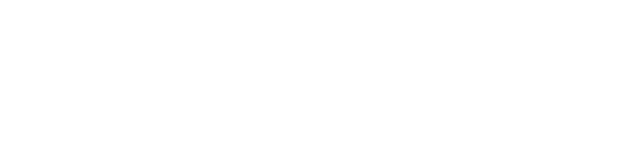
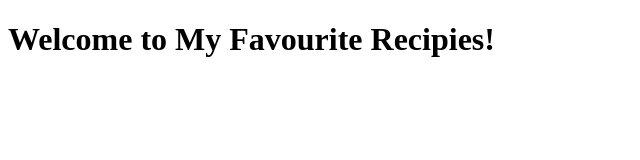
Before and after one commit to exelinguy/odin-recipes, a plain HTML site: page index.html in a window 1280 px wide. Shown: the whole page, without its empty margins (0-640 px from the left). Drawn offline with Linux system fonts and the light colour scheme.

Commit message:
chore(index): 🚧 Added heading to index

```diff
--- a/index.html
+++ b/index.html
@@ -6,6 +6,7 @@
     <title>My Favourite Recipes</title>
 </head>
 <body>
+    <h1>Welcome to My Favourite Recipies!</h1>
 
 </body>
 </html>
```
